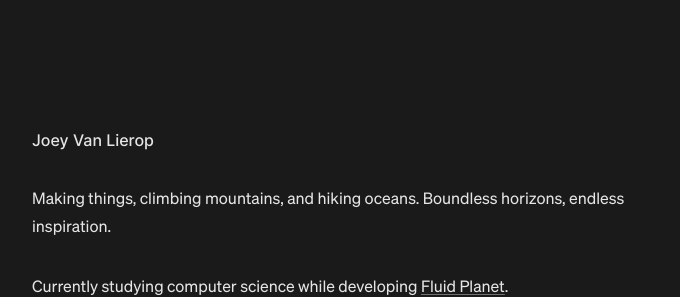
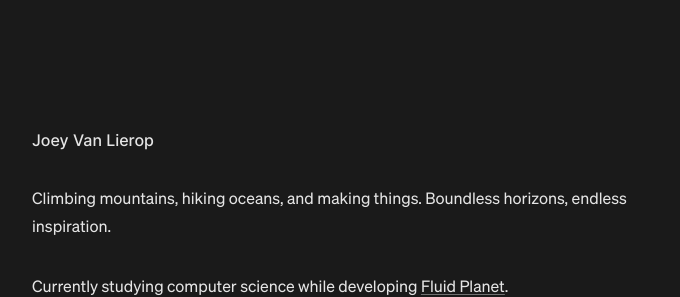
Before and after one commit to joeyvanlierop/joey, a Next.js app: page / in a window 1280 px wide. Shown: the top 297 px of the page, without its empty margins (280-960 px from the left). Built offline with nearby package versions, Linux system fonts and the light colour scheme.

Commit message:
Reorder intro

```diff
--- a/app/page.tsx
+++ b/app/page.tsx
@@ -21,7 +21,7 @@ export default async function Home() {
           <h1 className="font-medium leading-6">Joey Van Lierop</h1>
 
           <p className="animate-enter animate-delay-[120ms]">
-            Making things, climbing mountains, and hiking oceans. Boundless
+            Climbing mountains, hiking oceans, and making things. Boundless
             horizons, endless inspiration.
           </p>
 
```
